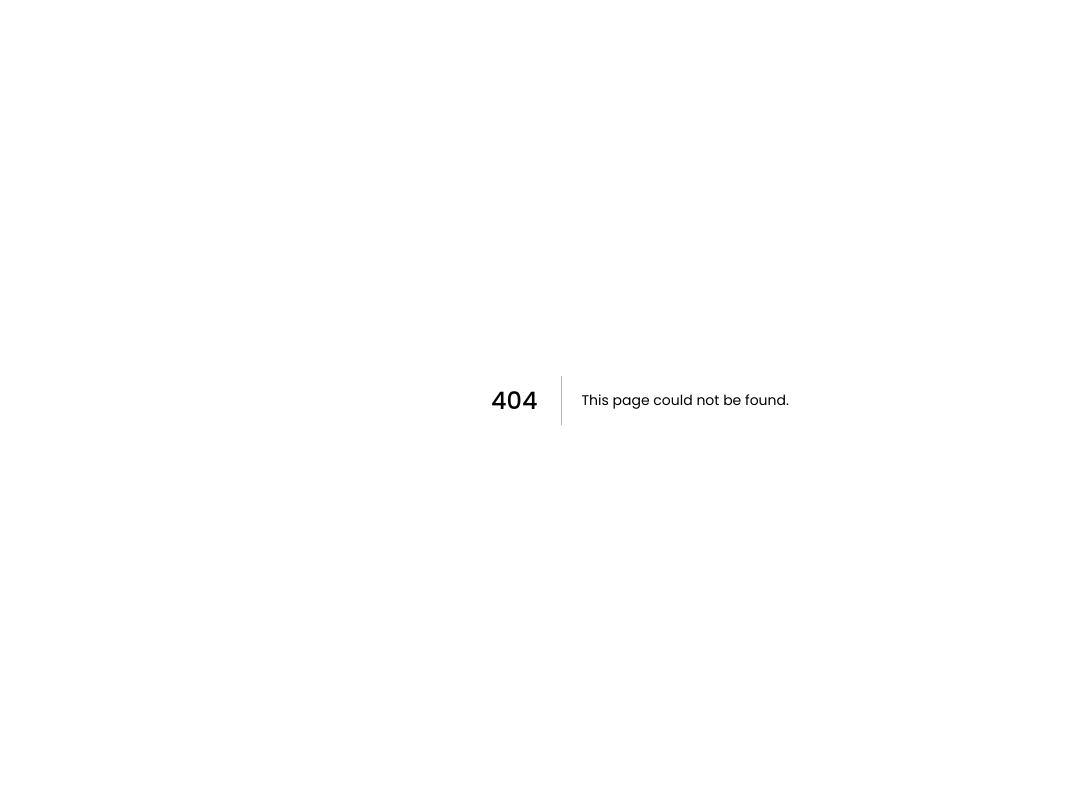
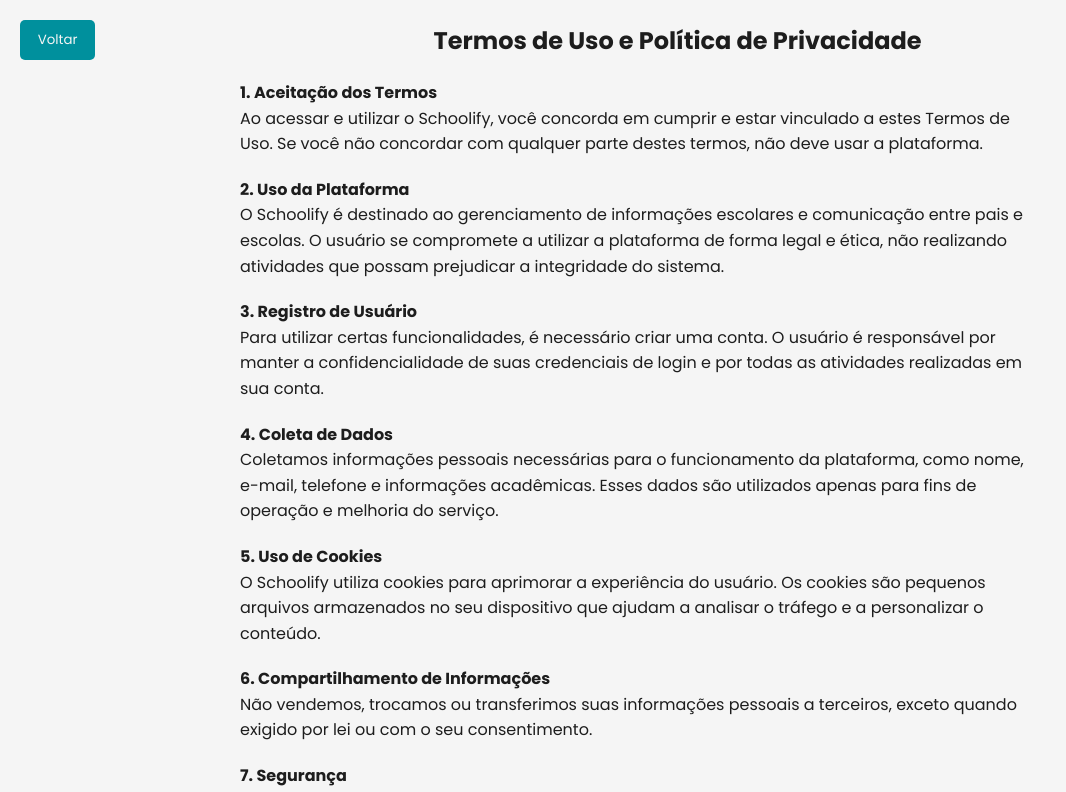
Before and after one commit to Lucas0u/Schoolify_01, a Next.js app: page /tela_termos in a window 1280 px wide. Before the commit this address had no page. Shown: the top 792 px of the page, without its empty margins (0-1066 px from the left). Built offline with nearby package versions, Linux system fonts and the light colour scheme.

Commit message:
"pag. Termos de Uso / tela login"

```diff
--- /dev/null
+++ b/src/pages/tela_termos.js
@@ -0,0 +1,61 @@
+import Botao from "@/components/botoes/Botao";
+import styles from "@/styles/Login.module.css";
+
+export default function TermosServicos() {
+  return (
+    <div className={styles.containerTermos}>
+      <div className={styles.termosHeader}>
+        <Botao className={styles.botao_voltarTermos} onClick={() => window.history.back()}
+        > Voltar </Botao>
+        <h2>Termos de Uso e Política de Privacidade</h2>
+      </div>
+
+      <div className={styles.termosConteudo}>
+        <p>
+          <strong>1. Aceitação dos Termos</strong><br />
+          Ao acessar e utilizar o Schoolify, você concorda em cumprir e estar vinculado a estes Termos de Uso. Se você não concordar com qualquer parte destes termos, não deve usar a plataforma.
+        </p>
+
+        <p>
+          <strong>2. Uso da Plataforma</strong><br />
+          O Schoolify é destinado ao gerenciamento de informações escolares e comunicação entre pais e escolas. O usuário se compromete a utilizar a plataforma de forma legal e ética, não realizando atividades que possam prejudicar a integridade do sistema.
+        </p>
+
+        <p>
+          <strong>3. Registro de Usuário</strong><br />
+          Para utilizar certas funcionalidades, é necessário criar uma conta. O usuário é responsável por manter a confidencialidade de suas credenciais de login e por todas as atividades realizadas em sua conta.
+        </p>
+
+        <p>
+          <strong>4. Coleta de Dados</strong><br />
+          Coletamos informações pessoais necessárias para o funcionamento da plataforma, como nome, e-mail, telefone e informações acadêmicas. Esses dados são utilizados apenas para fins de operação e melhoria do serviço.
+        </p>
+
+        <p>
+          <strong>5. Uso de Cookies</strong><br />
+          O Schoolify utiliza cookies para aprimorar a experiência do usuário. Os cookies são pequenos arquivos armazenados no seu dispositivo que ajudam a analisar o tráfego e a personalizar o conteúdo.
+        </p>
+
+        <p>
+          <strong>6. Compartilhamento de Informações</strong><br />
+          Não vendemos, trocamos ou transferimos suas informações pessoais a terceiros, exceto quando exigido por lei ou com o seu consentimento.
+        </p>
+
+        <p>
+          <strong>7. Segurança</strong><br />
+          Empregamos medidas de segurança para proteger suas informações pessoais. No entanto, nenhum sistema é completamente seguro, e não podemos garantir a segurança absoluta dos dados.
+        </p>
+
+        <p>
+          <strong>8. Alterações nos Termos</strong><br />
+          Reservamo-nos o direito de modificar estes Termos de Uso e Política de Privacidade a qualquer momento. As alterações serão publicadas nesta página e entrarão em vigor imediatamente após a publicação.
+        </p>
+
+        <p>
+          <strong>9. Contato</strong><br />
+          Para dúvidas ou solicitações relacionadas a estes termos, entre em contato conosco pelo e-mail: suporte@schoolify.com.
+        </p>
+      </div>
+    </div>
+  );
+}
--- a/src/styles/Login.module.css
+++ b/src/styles/Login.module.css
@@ -261,4 +261,68 @@
 .footer a {
   color: rgba(0, 34, 172, 1);
   text-decoration: none;
+  cursor: pointer;
 }
+
+/* CSS - Termos de Uso e Politica de Privacidade  */
+
+.containerTermos {
+  display: flex;
+  flex-direction: column;
+  align-items: center;
+  justify-content: flex-start;
+
+  width: 100%;
+  height: 100vh;
+
+  padding: 20px;
+  background-color: var(--branco);
+  color: var(--preto);
+}
+
+.containerTermos .termosHeader {
+  display: flex;
+  align-items: center;
+  justify-content: center;
+
+  width: 100%;
+  height: 100%;
+}
+
+.termosHeader h2 {
+  text-align: center;
+  width: 100%;
+}
+
+.termosHeader .botao_voltarTermos {
+  height: 40px;
+  width: 80px;
+
+  background-color: var(--azul-intermediário);
+  color: var(--branco);
+
+  border: none;
+  border-radius: 5px;
+
+  cursor: pointer;
+}
+
+.termosConteudo {
+  width: 100%;
+  max-width: 800px;
+
+  margin-top: 20px;
+  line-height: 1.6;
+}
+
+.containerTermos .h2 {
+  margin-bottom: 20px;
+}
+
+.containerTermos .strong {
+  font-weight: bold;
+}
+
+.termosConteudo p {
+  margin-bottom: 20px;
+}
```
Also changed, not shown: src/pages/tela_login.js (+7 -1 lines).
